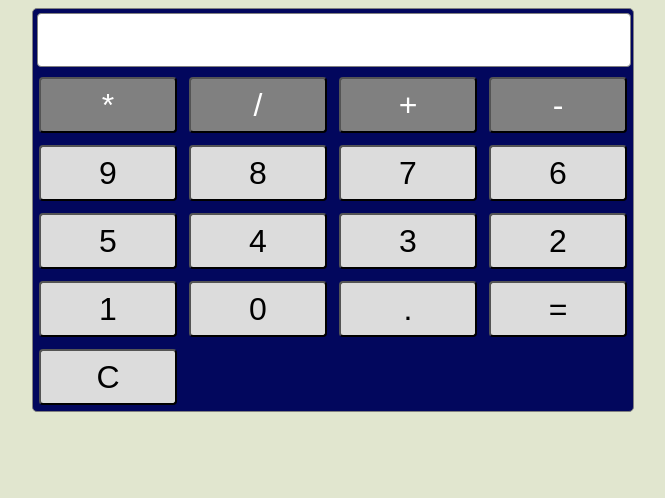
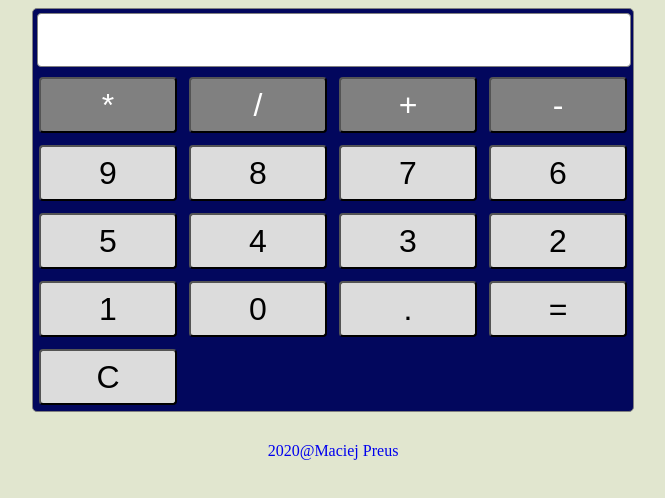
Before and after one commit to mpreus/JS-only-calculator, a plain HTML site: page index.html in a window 1280 px wide. Shown: the whole page, without its empty margins (307-972 px from the left). Drawn offline with Linux system fonts and the light colour scheme.

Commit message:
Add re-organization of the site structure and footer addition

```diff
--- a/index.html
+++ b/index.html
@@ -12,8 +12,8 @@
 	<script type="text/javascript" src="script/script.js"></script>
 </head>
 <body>
-
-<!-- space for dynamically created calculator -->
-
+	<main id="calc">
+		<!-- space for dynamically created calculator -->
+	</main>
 </body>
 </html>
--- a/script/script.js
+++ b/script/script.js
@@ -5,12 +5,14 @@ const opts = ["*", "/", "+", "-", "9", "8", "7", "6", "5", "4", "3", "2", "1", "
 /* special operations key only: */
 const specChar = ["*", "/", "+", "-",];
 
-
 function init() {
 	document.title = "JavaScript Calculator";
 /* background */
 	const body = document.getElementsByTagName("body");
 	body[0].style.backgroundColor = "#e1e6cf";
+
+	const calcFrame = document.getElementById("calc");
+	console.log(calcFrame);
 
 /* variables for evoiding many decimal dots in one number: */
 	let decimal = false;
@@ -25,7 +27,7 @@ function init() {
 	container.style.border = "1px solid grey";
 	container.style.borderRadius = "5px";
 	container.style.backgroundColor = "#02075d"
-	document.body.appendChild(container);
+	calcFrame.appendChild(container);
 
 /* output - space for results of calculations, placed in the 'container': */
 	const output = document.createElement("input");
@@ -45,6 +47,18 @@ function init() {
 	main.classList.add("main");
 	main.style.width = "100%";
 	container.appendChild(main);
+
+	const foot = document.createElement("footer");
+	foot.style.cursor = "pointer";
+	foot.style.marginTop = "30px";
+	foot.style.textAlign = "center";
+	document.body.appendChild(foot);
+
+	const mailToAuthor = document.createElement("a");
+	mailToAuthor.textContent = "2020@Maciej Preus";
+	mailToAuthor.style.textDecoration = "none";
+	mailToAuthor.setAttribute("href", "mailto:mpreus@onet.eu");
+	foot.appendChild(mailToAuthor);
 
 /* keys (buttons) for calculator looping through 'opts' array and using a function: */
 	opts.forEach(function(val) {
@@ -128,6 +142,4 @@ function init() {
 		}
 		output.value += char;
 	}
-
-
 }
```
